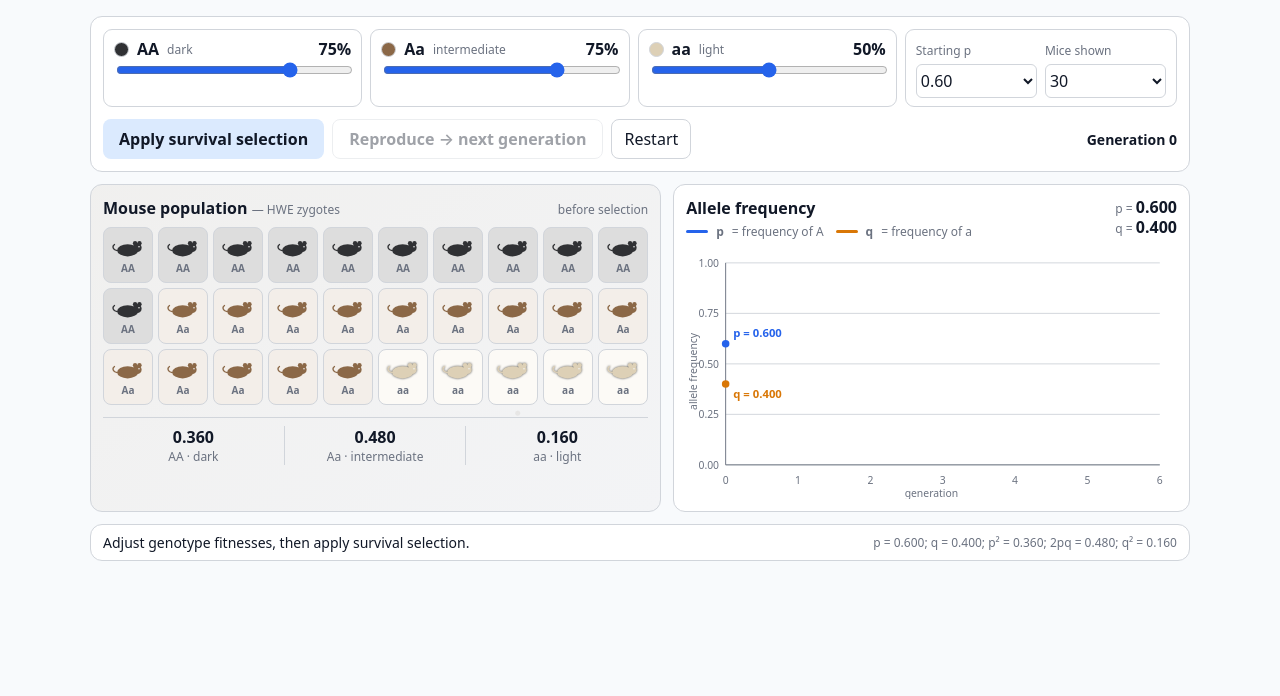
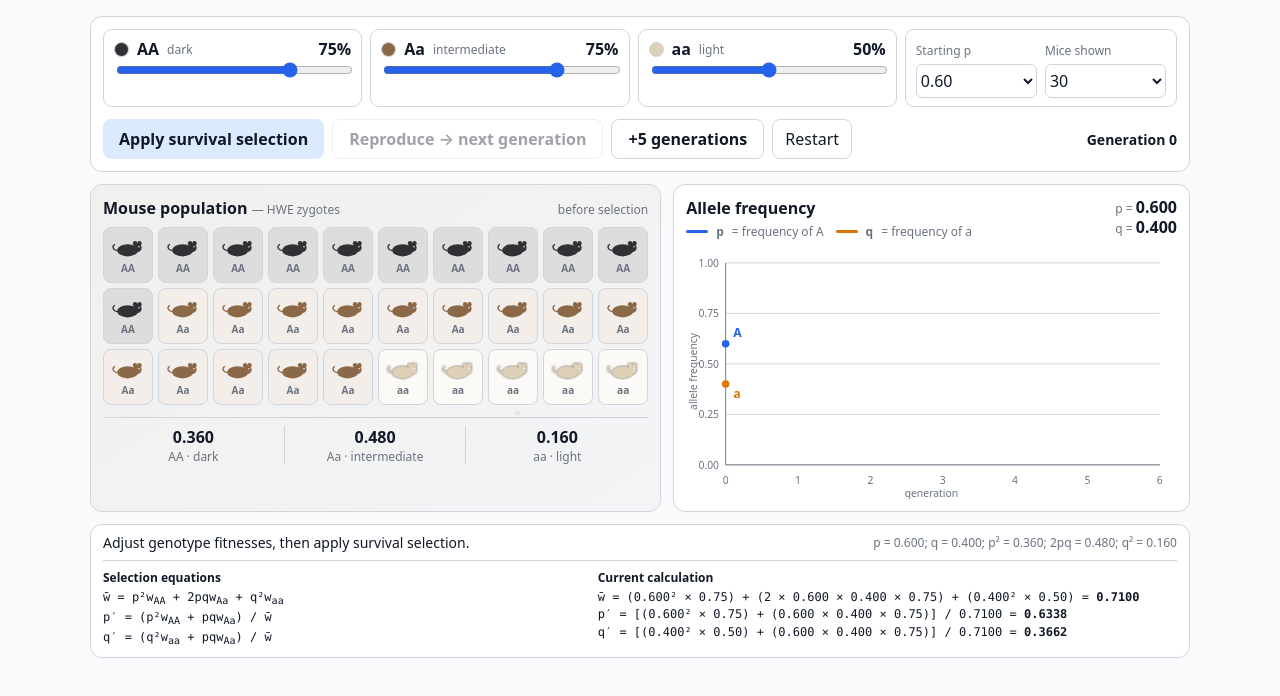
Before and after one commit to liamrevell/biol290, a plain HTML site: page mouse_survival_selection.html in a window 1280 px wide. Drawn offline with Linux system fonts and the light colour scheme.

Commit message:
Update mouse_survival_selection.html

```diff
--- a/mouse_survival_selection.html
+++ b/mouse_survival_selection.html
@@ -93,6 +93,9 @@ button:disabled{cursor:default}
 #mouse-selection-v4 .main-grid{display:grid;grid-template-columns:1.05fr .95fr;gap:.75rem;align-items:stretch}
 #mouse-selection-v4 .geno-grid{display:grid;grid-template-columns:repeat(3,1fr)}
 #mouse-selection-v4 .status-grid{display:grid;grid-template-columns:1fr auto;gap:.5rem;align-items:center}
+#mouse-selection-v4 .calc-grid{display:grid;grid-template-columns:1fr 1.2fr;gap:.75rem;margin-top:.5rem;padding-top:.5rem;border-top:1px solid var(--viz-border)}
+#mouse-selection-v4 .equation{font-family:ui-monospace,SFMono-Regular,Menlo,Consolas,monospace;font-size:12px;line-height:1.45;color:var(--viz-text)}
+#mouse-selection-v4 .calc-title{font-size:12px;font-weight:700;margin-bottom:.2rem}
 #mouse-selection-v4 .primary{
   border:0;
   background:var(--viz-accent-bg);
@@ -102,6 +105,11 @@ button:disabled{cursor:default}
   border:1px solid var(--viz-border);
   background:var(--viz-card);
   color:var(--viz-text);
+}
+#mouse-selection-v4 button.auto-active{
+  outline:3px solid color-mix(in srgb,var(--viz-accent) 38%,transparent);
+  background:var(--viz-accent-bg);
+  transform:translateY(1px);
 }
 #mouse-selection-v4 select{
   border:1px solid var(--viz-border);
@@ -114,6 +122,7 @@ button:disabled{cursor:default}
   #mouse-selection-v4 .controls-grid{grid-template-columns:1fr}
   #mouse-selection-v4 .status-grid{grid-template-columns:1fr}
   #mouse-selection-v4 .status-grid .text-right{text-align:left}
+  #mouse-selection-v4 .calc-grid{grid-template-columns:1fr}
 }
 </style>
 </head>
@@ -136,7 +145,7 @@ button:disabled{cursor:default}
         <input id="w-aa" type="range" min="0" max="100" step="5" value="50" aria-label="aa survival fitness">
       </div>
       <div class="fit-card settings-grid">
-        <label class="min-w-0"><span class="mini">Starting p</span><select id="p-start" class="w-full mt-1 rounded-md border bg-transparent px-2 py-1 text-base"><option value="0.2">0.20</option><option value="0.3">0.30</option><option value="0.4">0.40</option><option value="0.5">0.50</option><option value="0.6" selected>0.60</option><option value="0.7">0.70</option><option value="0.8">0.80</option></select></label>
+        <label class="min-w-0"><span class="mini">Starting p</span><select id="p-start" class="w-full mt-1 rounded-md border bg-transparent px-2 py-1 text-base"><option value="0.1">0.10</option><option value="0.2">0.20</option><option value="0.3">0.30</option><option value="0.4">0.40</option><option value="0.5">0.50</option><option value="0.6" selected>0.60</option><option value="0.7">0.70</option><option value="0.8">0.80</option><option value="0.9">0.90</option></select></label>
         <label class="min-w-0"><span class="mini">Mice shown</span><select id="n-icons" class="w-full mt-1 rounded-md border bg-transparent px-2 py-1 text-base"><option value="20">20</option><option value="30" selected>30</option><option value="40">40</option></select></label>
       </div>
     </div>
@@ -144,6 +153,7 @@ button:disabled{cursor:default}
     <div class="flex flex-wrap items-center gap-2 mt-3">
       <button id="select-btn" type="button" class="rounded-lg primary px-4 py-2 font-semibold">Apply survival selection</button>
       <button id="next-btn" type="button" disabled class="rounded-lg secondary px-4 py-2 font-semibold disabled:opacity-40">Reproduce → next generation</button>
+      <button id="plus5-btn" type="button" class="rounded-lg secondary px-4 py-2 font-semibold">+5 generations</button>
       <button id="restart-btn" type="button" class="rounded-lg secondary px-3 py-2">Restart</button>
       <div class="ml-auto text-sm font-semibold">Generation <span id="generation">0</span></div>
     </div>
@@ -186,6 +196,20 @@ button:disabled{cursor:default}
       <div id="status" class="text-sm" aria-live="polite">Adjust genotype fitnesses, then apply survival selection.</div>
       <div id="math" class="mini text-right">p = 0.600; q = 0.400; p² = 0.360; 2pq = 0.480; q² = 0.160</div>
     </div>
+    <div class="calc-grid">
+      <div>
+        <div class="calc-title">Selection equations</div>
+        <div class="equation">w̄ = p²w<sub>AA</sub> + 2pqw<sub>Aa</sub> + q²w<sub>aa</sub></div>
+        <div class="equation">p′ = (p²w<sub>AA</sub> + pqw<sub>Aa</sub>) / w̄</div>
+        <div class="equation">q′ = (q²w<sub>aa</sub> + pqw<sub>Aa</sub>) / w̄</div>
+      </div>
+      <div>
+        <div class="calc-title">Current calculation</div>
+        <div id="calc-wbar" class="equation">—</div>
+        <div id="calc-p" class="equation">—</div>
+        <div id="calc-q" class="equation">—</div>
+      </div>
+    </div>
   </div>
 </div>
 
@@ -195,7 +219,7 @@ button:disabled{cursor:default}
  if(!root||root.dataset.ready)return; root.dataset.ready='1';
  const $=id=>root.querySelector('#'+id);
  const mouseSVG='<svg aria-hidden="true" viewBox="0 0 80 50"><ellipse cx="38" cy="29" rx="24" ry="14" fill="currentColor"/><circle cx="60" cy="23" r="10" fill="currentColor"/><circle cx="65" cy="13" r="5" fill="currentColor"/><circle cx="55" cy="13" r="5" fill="currentColor"/><circle cx="64" cy="21" r="1.7" fill="#f4f4f4"/><path d="M14 30 C4 28,2 20,8 16" fill="none" stroke="currentColor" stroke-width="3" stroke-linecap="round"/></svg>';
- let state={p:.6,generation:0,selected:false,zygote:null,adult:null,wbar:null,pAdult:null,historyP:[.6],historyQ:[.4]};
+ let state={p:.6,generation:0,selected:false,zygote:null,adult:null,wbar:null,pAdult:null,historyP:[.6],historyQ:[.4],animating:false};
 
  function hwe(p){const q=1-p;return{AA:p*p,Aa:2*p*q,aa:q*q};}
  function fit(g){return Number($('w-'+g).value)/100;}
@@ -254,13 +278,14 @@ button:disabled{cursor:default}
    state.historyP.forEach((v,i)=>{s+='<circle cx="'+x(i)+'" cy="'+y(v)+'" r="4" fill="var(--viz-series-2)"/>';});
    state.historyQ.forEach((v,i)=>{s+='<circle cx="'+x(i)+'" cy="'+y(v)+'" r="4" fill="var(--viz-series-4)"/>';});
    const px=x(last),py=y(state.historyP[last]),qy=y(state.historyQ[last]);
-   s+='<text x="'+Math.min(W-R-5,px+8)+'" y="'+(py-7)+'" font-size="12" font-weight="700" fill="var(--viz-series-2)">p = '+state.historyP[last].toFixed(3)+'</text>';
-   s+='<text x="'+Math.min(W-R-5,px+8)+'" y="'+(qy+15)+'" font-size="12" font-weight="700" fill="var(--viz-series-4)">q = '+state.historyQ[last].toFixed(3)+'</text>';
+   s+='<text x="'+Math.min(W-R-5,px+8)+'" y="'+(py-7)+'" font-size="13" font-weight="700" fill="var(--viz-series-2)">A</text>';
+   s+='<text x="'+Math.min(W-R-5,px+8)+'" y="'+(qy+15)+'" font-size="13" font-weight="700" fill="var(--viz-series-4)">a</text>';
    s+='<text x="'+(W/2)+'" y="'+(H-2)+'" text-anchor="middle" font-size="11" fill="var(--viz-muted)">generation</text>';
    s+='<text x="12" y="'+(H/2)+'" text-anchor="middle" font-size="11" fill="var(--viz-muted)" transform="rotate(-90 12 '+(H/2)+')">allele frequency</text>';
    svg.innerHTML=s;
  }
  function reset(){
+   if(state.animating)return;
    state.p=Number($('p-start').value);state.generation=0;state.selected=false;state.zygote=hwe(state.p);state.adult=null;state.wbar=null;state.pAdult=null;state.historyP=[state.p];state.historyQ=[1-state.p];render();
  }
  function select(){
@@ -274,6 +299,55 @@ button:disabled{cursor:default}
    state.p=state.pAdult;state.generation++;state.zygote=hwe(state.p);state.adult=null;state.wbar=null;state.pAdult=null;state.selected=false;
    state.historyP.push(state.p);state.historyQ.push(1-state.p);render();
  }
+ function sleep(ms){return new Promise(resolve=>setTimeout(resolve,ms));}
+ async function advanceFive(){
+   if(state.animating)return;
+   state.animating=true;
+   render();
+
+   for(let i=0;i<5;i++){
+     $('select-btn').classList.add('auto-active');
+     select();
+     await sleep(650);
+     $('select-btn').classList.remove('auto-active');
+
+     if(state.pAdult===null)break;
+
+     $('next-btn').classList.add('auto-active');
+     nextGeneration();
+     await sleep(500);
+     $('next-btn').classList.remove('auto-active');
+   }
+
+   state.animating=false;
+   render();
+ }
+ function renderCalculations(){
+   const p=state.p,q=1-p;
+   const wAA=fit('AA'),wAa=fit('Aa'),waa=fit('aa');
+   const termAA=p*p*wAA;
+   const termAa=2*p*q*wAa;
+   const termaa=q*q*waa;
+   const bar=termAA+termAa+termaa;
+
+   $('calc-wbar').innerHTML=
+     'w̄ = ('+p.toFixed(3)+'² × '+wAA.toFixed(2)+') + (2 × '+p.toFixed(3)+' × '+q.toFixed(3)+' × '+wAa.toFixed(2)+') + ('+q.toFixed(3)+'² × '+waa.toFixed(2)+') = <strong>'+bar.toFixed(4)+'</strong>';
+
+   if(bar<=0){
+     $('calc-p').innerHTML='p′ is undefined because w̄ = 0.';
+     $('calc-q').innerHTML='q′ is undefined because w̄ = 0.';
+     return;
+   }
+
+   const pNum=p*p*wAA+p*q*wAa;
+   const qNum=q*q*waa+p*q*wAa;
+   const pPrime=pNum/bar;
+   const qPrime=qNum/bar;
+   $('calc-p').innerHTML=
+     'p′ = [('+p.toFixed(3)+'² × '+wAA.toFixed(2)+') + ('+p.toFixed(3)+' × '+q.toFixed(3)+' × '+wAa.toFixed(2)+')] / '+bar.toFixed(4)+' = <strong>'+pPrime.toFixed(4)+'</strong>';
+   $('calc-q').innerHTML=
+     'q′ = [('+q.toFixed(3)+'² × '+waa.toFixed(2)+') + ('+p.toFixed(3)+' × '+q.toFixed(3)+' × '+wAa.toFixed(2)+')] / '+bar.toFixed(4)+' = <strong>'+qPrime.toFixed(4)+'</strong>';
+ }
  function render(){
    ['AA','Aa','aa'].forEach(g=>{$('v-'+g).textContent=Math.round(fit(g)*100)+'%';});
    $('generation').textContent=state.generation;
@@ -281,7 +355,13 @@ button:disabled{cursor:default}
    const pCurrent=state.selected&&state.pAdult!==null?state.pAdult:state.p,qCurrent=pCurrent===null?null:1-pCurrent;
    $('g-AA').textContent=f?f.AA.toFixed(3):'—';$('g-Aa').textContent=f?f.Aa.toFixed(3):'—';$('g-aa').textContent=f?f.aa.toFixed(3):'—';
    $('p-now').textContent=pCurrent===null?'—':pCurrent.toFixed(3);$('q-now').textContent=qCurrent===null?'—':qCurrent.toFixed(3);
-   $('select-btn').disabled=state.selected;$('next-btn').disabled=!state.selected||state.pAdult===null;$('p-start').disabled=state.generation>0||state.selected;
+   $('select-btn').disabled=state.animating||state.selected;
+   $('next-btn').disabled=state.animating||!state.selected||state.pAdult===null;
+   $('plus5-btn').disabled=state.animating;
+   $('restart-btn').disabled=state.animating;
+   $('p-start').disabled=state.animating||state.generation>0||state.selected;
+   $('n-icons').disabled=state.animating;
+   ['AA','Aa','aa'].forEach(g=>$('w-'+g).disabled=state.animating);
    if(!state.selected){
      $('stage-label').textContent='— HWE zygotes';$('selection-label').textContent='before selection';
      $('status').textContent='Adjust genotype fitnesses, then apply survival selection.';
@@ -293,11 +373,18 @@ button:disabled{cursor:default}
    }else{
      $('stage-label').textContent='— no survivors';$('selection-label').textContent='population extinct';$('status').textContent='No mice survive, so reproduction cannot occur.';$('math').textContent='w̄ = 0';
    }
+   if(state.animating){
+     $('status').textContent='Animating five generations: survival selection → reproduction → next generation.';
+   }
+   renderCalculations();
    drawMice();drawChart();
  }
  ['AA','Aa','aa'].forEach(g=>$('w-'+g).addEventListener('input',render));
  $('p-start').addEventListener('change',reset);$('n-icons').addEventListener('change',render);
- $('select-btn').addEventListener('click',select);$('next-btn').addEventListener('click',nextGeneration);$('restart-btn').addEventListener('click',reset);
+ $('select-btn').addEventListener('click',select);
+ $('next-btn').addEventListener('click',nextGeneration);
+ $('plus5-btn').addEventListener('click',advanceFive);
+ $('restart-btn').addEventListener('click',reset);
  state.zygote=hwe(state.p);render();
 })();
 </script>
```
